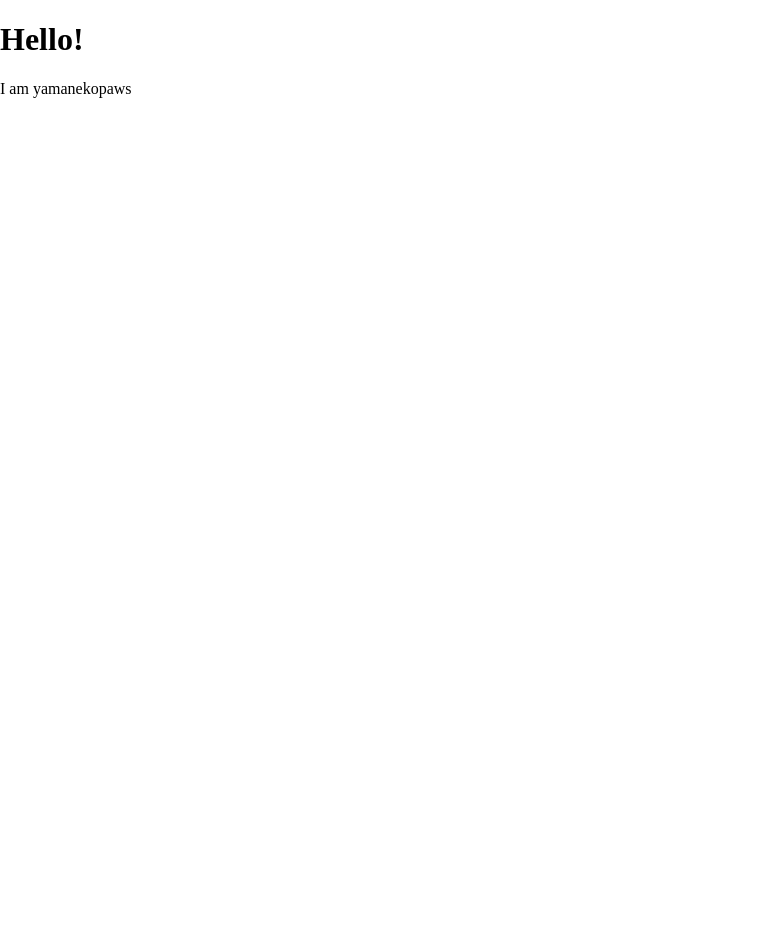
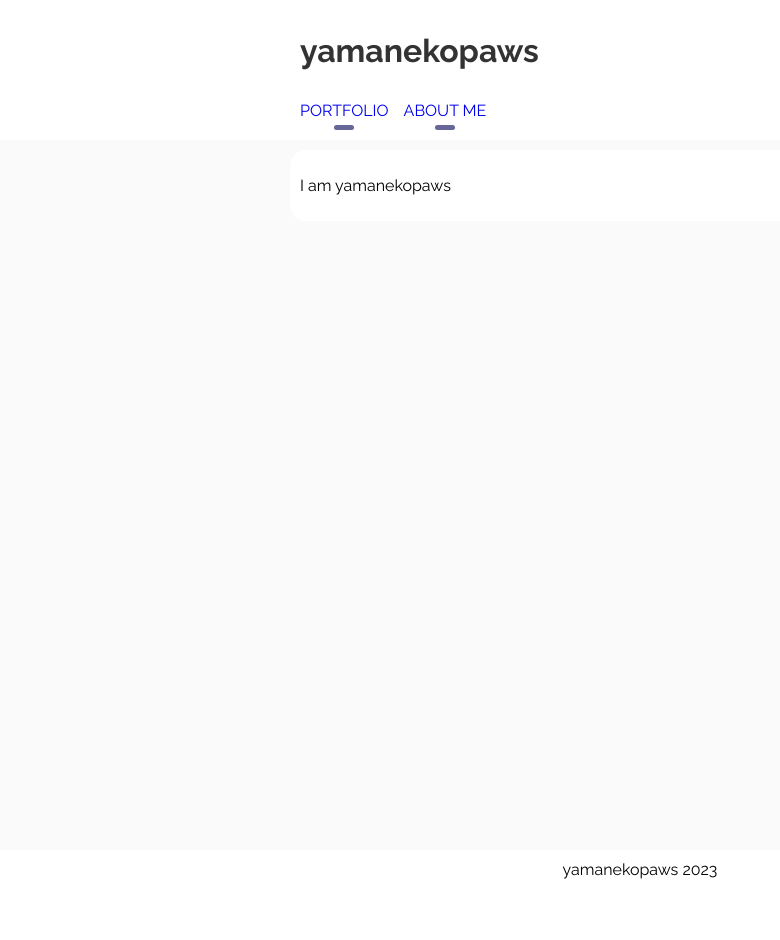
Before and after one commit to manganyam/yamanekopaws, a plain HTML site: page index.html in a window 1280 px wide. Shown: the whole page, without its empty margins (0-780 px from the left). Before the commit the page ends 800 px from the top, so only its background shows below. Drawn offline with Linux system fonts and the light colour scheme.

Commit message:
content, styles

```diff
--- a/index.html
+++ b/index.html
@@ -2,10 +2,29 @@
 <html>
 <head>
 	<link rel="stylesheet" href="styles.css">
+	<link href="https://fonts.googleapis.com/css2?family=Raleway:wght@100;200;300;400;500;600;700;800;900&display=swap" rel="stylesheet">
 	<title>yamanekopaws</title>
 </head>
 <body>
-<h1>Hello!</h1>
-<p>I am yamanekopaws</p>
+<header class="header-container">
+	<div class="header-line-one">
+		yamanekopaws
+	</div>
+	<nav class="header-line-two">
+		<a class="header-menu-item" href="/Portfolio">Portfolio <div class="header-menu-item-marker"></div></a>
+		<a class="header-menu-item" href="/About">About me <div class="header-menu-item-marker"></div></a>
+	</nav>
+</header>
+<main>
+	<div class="main-container">
+		<p>I am yamanekopaws</p>
+	</div>
+</main>
+<footer>
+	<div class="footer-container">
+		yamanekopaws
+		2023
+	</div>
+</footer>
 </body>
 </html>
--- a/styles.css
+++ b/styles.css
@@ -1,3 +1,85 @@
 body {
 	margin: 0;
+	background-color: #fafafa;
+	font-family: "Raleway";
+
 }
+
+header {
+	/*border: solid 1px #333;*/
+	background-color: #fff;
+	padding-left: calc(50% - 350px);
+	padding-right: calc(50% - 350px);
+}
+
+main {
+	margin-left: auto;
+	margin-right: auto;
+	width: 700px;
+	height: 700px;
+
+}
+
+footer {
+	/*border: solid 1px #333;*/
+	background-color: #fff;
+	padding-left: calc(50% - 350px);
+	padding-right: calc(50% - 350px);
+}
+
+.header-container {
+
+}
+
+.header-line-one {
+	height: 60px;
+    padding: 20px 10px 10px 10px;
+	/*border: solid 1px #333;*/
+	display: flex;
+    flex-direction: column;
+    justify-content: center;
+    align-items: flex-start;
+    color: #333;
+    font-size: 2em;
+    font-weight: 700;
+}
+
+.header-line-two {
+	height: 30px;
+	padding: 10px;
+	/*border: solid 1px #333;*/
+	display: flex;
+    flex-direction: row;
+    justify-content: flex-start;
+    align-items: center;
+}
+
+.header-menu-item {
+	margin-right: 15px;
+	text-transform: uppercase;
+	text-decoration: none;
+}
+.header-menu-item-marker {
+	width: 20px;
+	height: 5px;
+	background: #669;
+	border-radius: 3px;
+	margin-top: 5px;
+	margin-left: auto;
+    margin-right: auto;
+}
+
+.main-container {
+	padding: 10px;
+	margin: 10px 0;
+	background-color: #fff;
+	border-radius: 1em;
+	/*border: solid 1px #333;*/
+}
+
+.footer-container {
+	height: 70px;
+	padding: 10px;
+	text-align: center;
+	/*border: solid 1px #333;*/
+}
```
